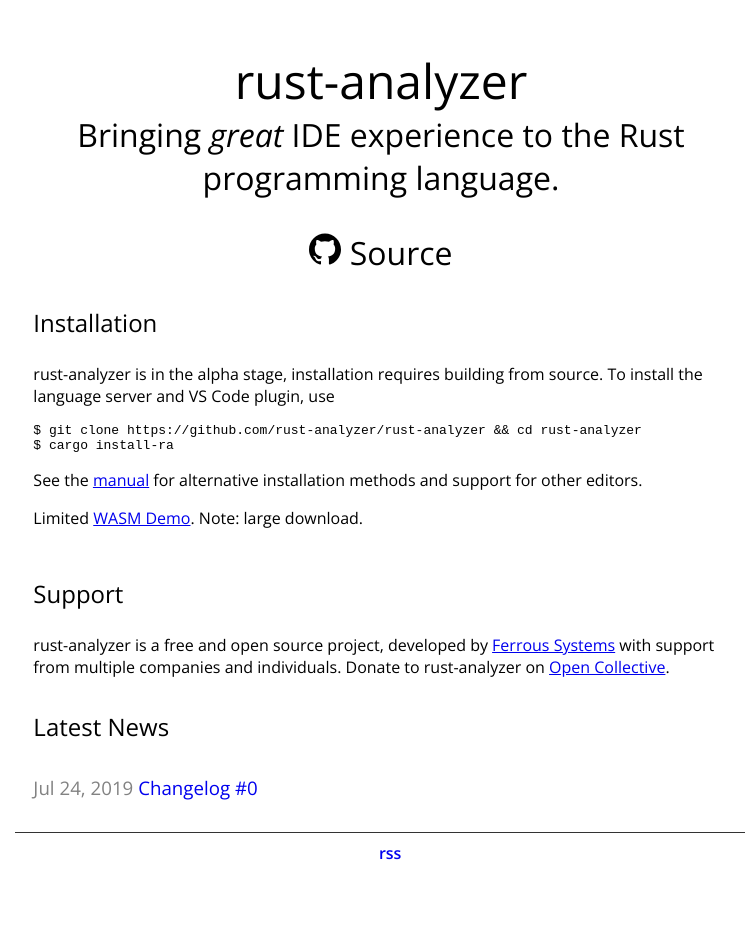
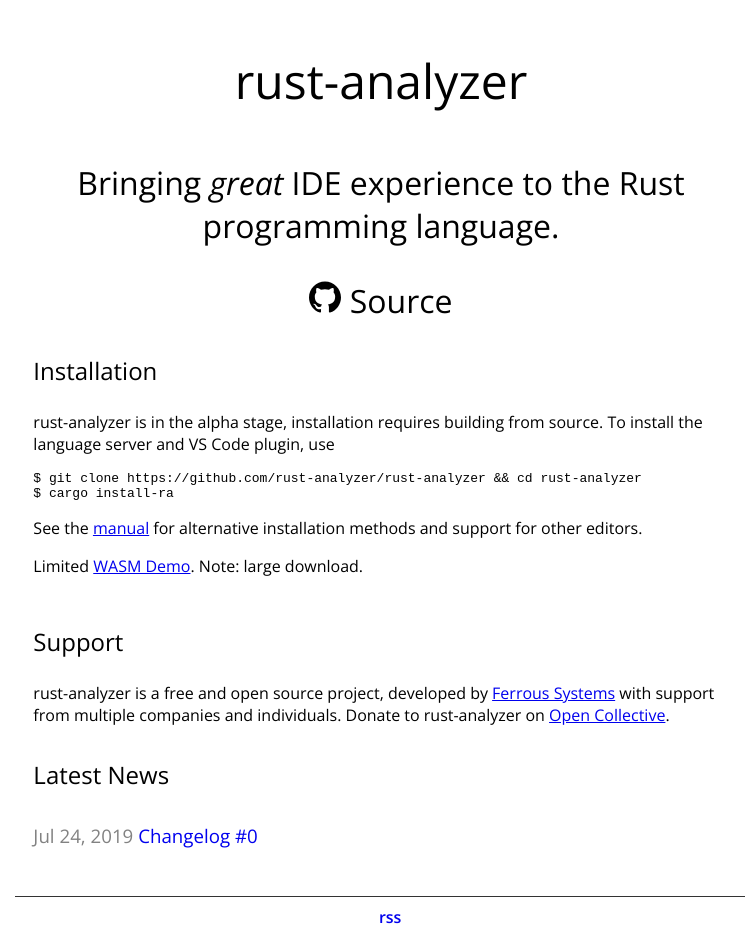
Before and after one commit to rust-analyzer/rust-analyzer.github.io, a Jekyll site: the page built from index.html, in a window 1280 px wide. Shown: the whole page, without its empty margins (259-1004 px from the left). Built offline with Jekyll 4.4.1, drawn with Linux system fonts in a browser that asks for light colours; before the commit the page ends 900 px from its top, so only the background shows below that.

Commit message:
improve legibility

```diff
--- a/css/main.css
+++ b/css/main.css
@@ -8,6 +8,15 @@
 
 p {
     margin-bottom: 1em;
+}
+ul {
+    margin-bottom: 1em;
+}
+h1, h2 {
+    margin-bottom: 1em;
+}
+ul, ol {
+    margin-left: 1em;
 }
 
 h1, h2, h3 { font-weight: 300; }
@@ -55,10 +64,6 @@
 
 section {
     margin-bottom: 2em;
-}
-
-section > h2 {
-    margin-bottom: 1em;
 }
 
 .greeting {
```
